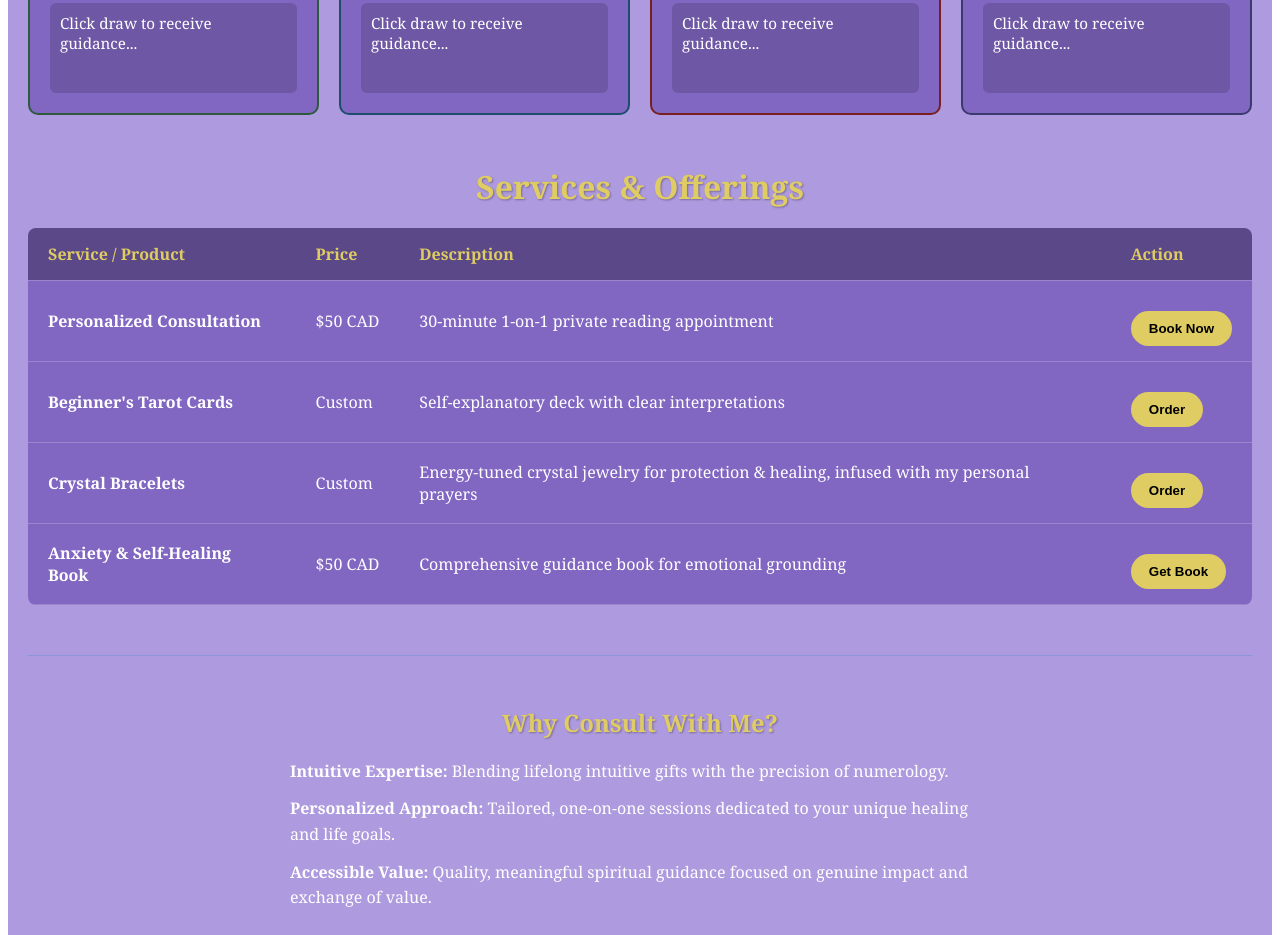
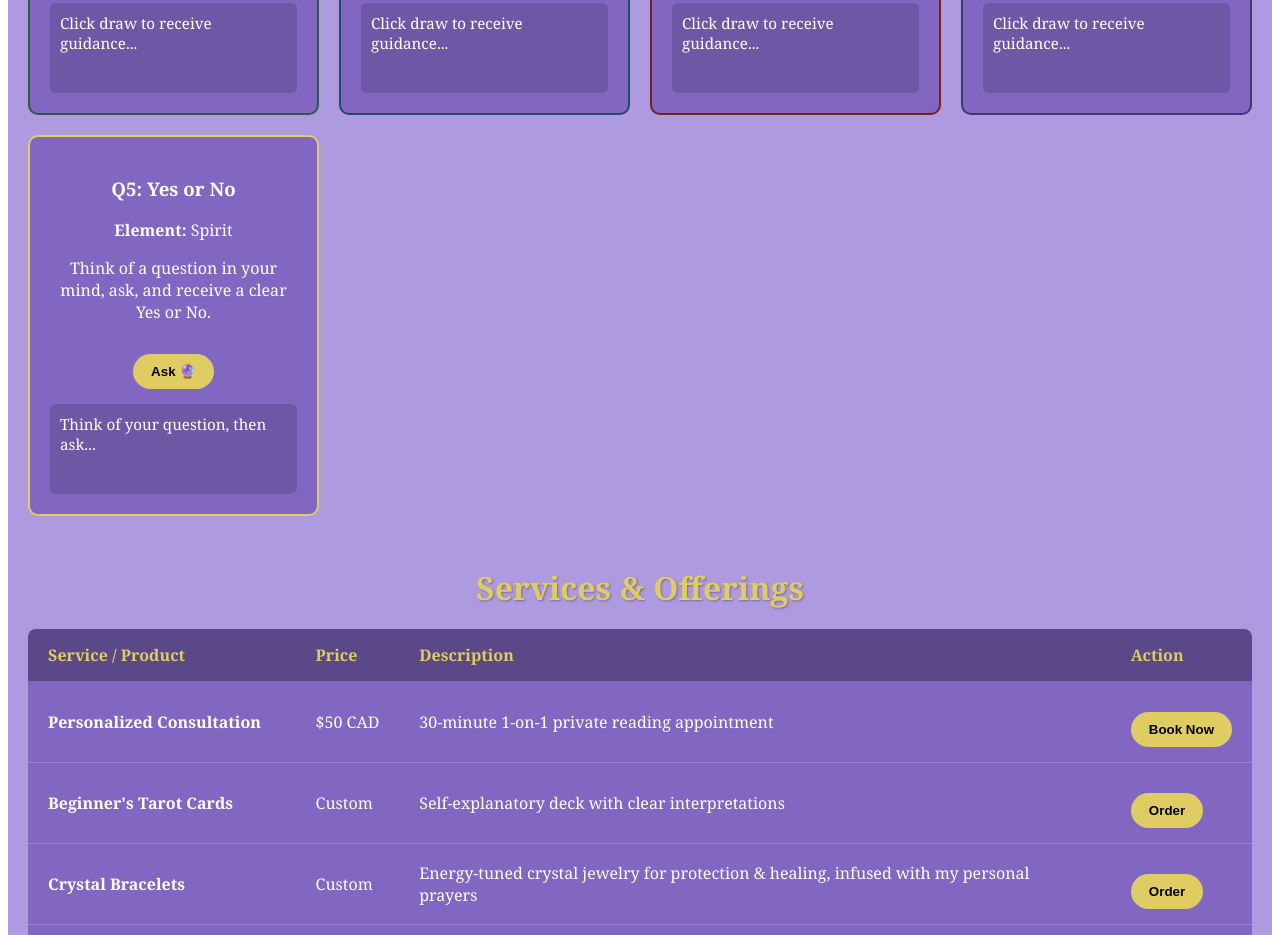
Before and after one commit to CreatorD1/LaunchSite, a plain HTML site: page index.html in a window 1280 px wide. Shown: the part 968-1903 px from the top of the page. Drawn offline with Linux system fonts and the light colour scheme.

Commit message:
Add spirit quadrant and yes/no oracle functionality
A little enhancement -oct20 getting ready for the Launch

```diff
--- a/index.html
+++ b/index.html
@@ -136,6 +136,7 @@
   .q-water { border-color: var(--water-accent); }
   .q-fire { border-color: var(--fire-accent); }
   .q-air { border-color: var(--air-accent); }
+  .q-spirit { border-color: var(--accent-gold); }
 
   .draw-btn, .action-btn {
     background: var(--accent-gold);
@@ -386,6 +387,15 @@
         <button class="draw-btn" onclick="drawCard('soul')">Draw Card 🐾</button>
         <div id="reading-soul" class="reading-output">Click draw to receive guidance...</div>
       </div>
+
+      <div class="quadrant-card q-spirit">
+        <span class="paw-anim" id="paw-yesno">🐾</span>
+        <h3>Q5: Yes or No</h3>
+        <p><strong>Element:</strong> Spirit</p>
+        <p>Think of a question in your mind, ask, and receive a clear Yes or No.</p>
+        <button class="draw-btn" onclick="askYesNo()">Ask 🔮</button>
+        <div id="reading-yesno" class="reading-output">Think of your question, then ask...</div>
+      </div>
     </div>
   </section>
 
@@ -570,6 +580,24 @@
     }, 500);
   }
 
+  // YES / NO ORACLE CARD
+  function askYesNo() {
+    const paw = document.getElementById('paw-yesno');
+    const container = document.getElementById('reading-yesno');
+    paw.style.display = 'block';
+    container.innerHTML = '<p style="text-align:center;">🔮 Consulting the universe...</p>';
+
+    setTimeout(() => {
+      paw.style.display = 'none';
+      const answer = Math.random() < 0.5 ? 'YES' : 'NO';
+      const symbol = answer === 'YES' ? '✅' : '❌';
+      container.innerHTML = `
+        <p style="text-align:center; color: var(--accent-gold); font-size: 2rem; margin: 5px 0;"><strong>${symbol} ${answer}</strong></p>
+        <button class="cta-link" onclick="openBookingModal('Deep Reading: Yes/No Question')">Want a deeper, fully personalized reading? Book a 1-on-1 session →</button>
+      `;
+    }, 900);
+  }
+
   // ACTIONABLE EMAIL SYSTEM
   const targetEmail = "numerologybykiran@gmail.com";
 
```
